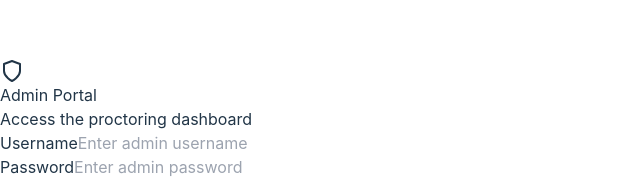
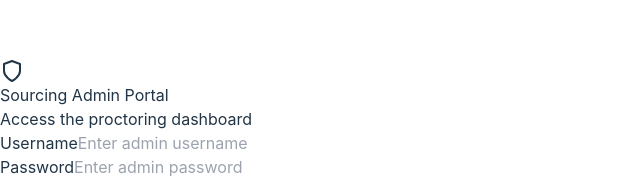
Before and after one commit to anand498/Proctorium, a React (Vite) app in the folder client/: page /admin/auth in a window 1280 px wide. Shown: the part 224-402 px from the top of the page, without its empty margins (0-640 px from the left). Built offline with nearby package versions, Linux system fonts and the light colour scheme; no server answers.

Commit message:
changed name from admin

```diff
--- a/client/src/components/AdminAuth.tsx
+++ b/client/src/components/AdminAuth.tsx
@@ -42,7 +42,7 @@ const AdminAuth: React.FC = () => {
           <div className="mx-auto w-16 h-16 bg-blue-100 rounded-full flex items-center justify-center mb-4">
             <Shield className="w-8 h-8 text-blue-600" />
           </div>
-          <h2 className="text-3xl font-bold text-gray-900">Admin Portal</h2>
+          <h2 className="text-3xl font-bold text-gray-900">Sourcing Admin Portal</h2>
           <p className="text-gray-600 mt-2">Access the proctoring dashboard</p>
         </div>
 
--- a/client/src/components/UserAuth.tsx
+++ b/client/src/components/UserAuth.tsx
@@ -109,7 +109,7 @@ const UserAuth: React.FC = () => {
             onClick={() => navigate('/admin/auth')}
             className="text-green-600 hover:text-green-800 text-sm font-medium"
           >
-            Go to Admin Portal →
+            Go to Sourcing Admin Portal →
           </button>
         </div>
       </div>
```
Also changed, not shown: 1 other file (tests, documents, lock files or other folders).
